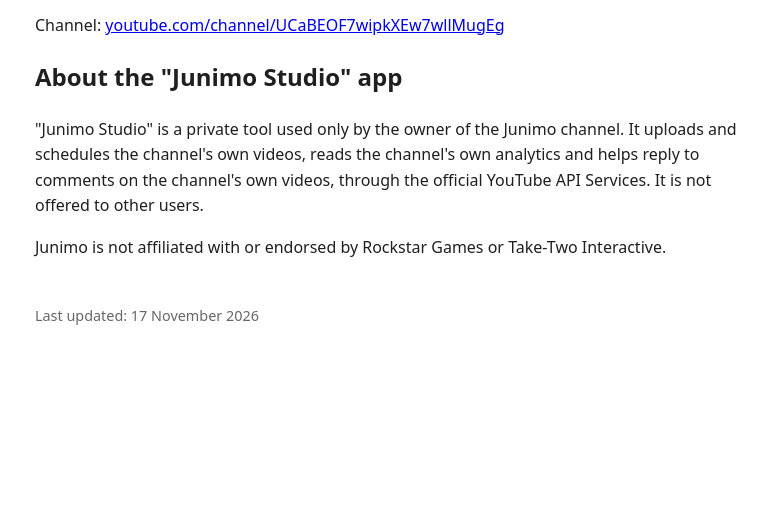
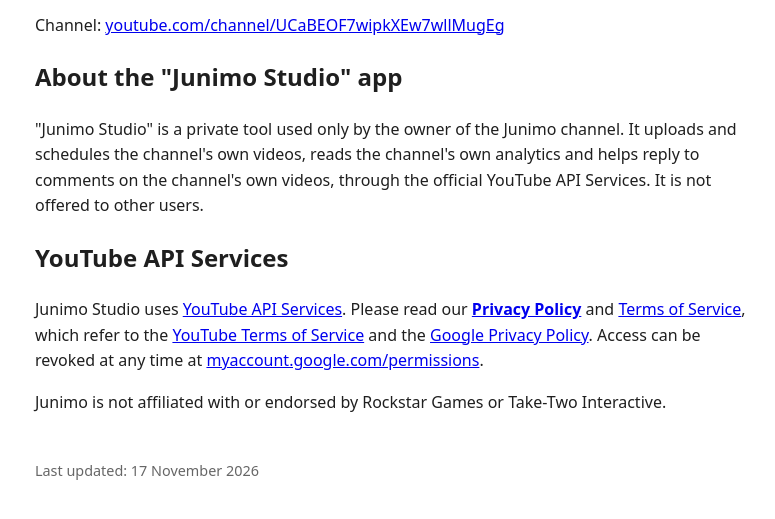
Before and after one commit to bokajzahn-bit/junimo, a plain HTML site: page index.html in a window 1280 px wide. Shown: the part 183-702 px from the top of the page, without its empty margins (245-1020 px from the left). Drawn offline with Linux system fonts and the light colour scheme.

Commit message:
YouTube-API-Hinweis auf der Startseite, Abschnitt zur Datenlöschung
Co-Authored-By: Claude Opus 5.5 <noreply@anthropic.com>

```diff
--- a/index.html
+++ b/index.html
@@ -8,5 +8,11 @@
 <p>"Junimo Studio" is a private tool used only by the owner of the Junimo channel. It uploads and schedules the channel's own videos,
 reads the channel's own analytics and helps reply to comments on the channel's own videos, through the official YouTube API Services.
 It is not offered to other users.</p>
+<h2>YouTube API Services</h2>
+<p>Junimo Studio uses <a href="https://developers.google.com/youtube">YouTube API Services</a>.
+Please read our <a href="privacy.html"><strong>Privacy Policy</strong></a> and <a href="terms.html">Terms of Service</a>, which refer to the
+<a href="https://www.youtube.com/t/terms">YouTube Terms of Service</a> and the
+<a href="https://policies.google.com/privacy">Google Privacy Policy</a>.
+Access can be revoked at any time at <a href="https://myaccount.google.com/permissions">myaccount.google.com/permissions</a>.</p>
 <p>Junimo is not affiliated with or endorsed by Rockstar Games or Take-Two Interactive.</p>
 <footer>Last updated: 17 November 2026</footer></body></html>
```
Also changed, not shown: privacy.html (+3 -0 lines).
